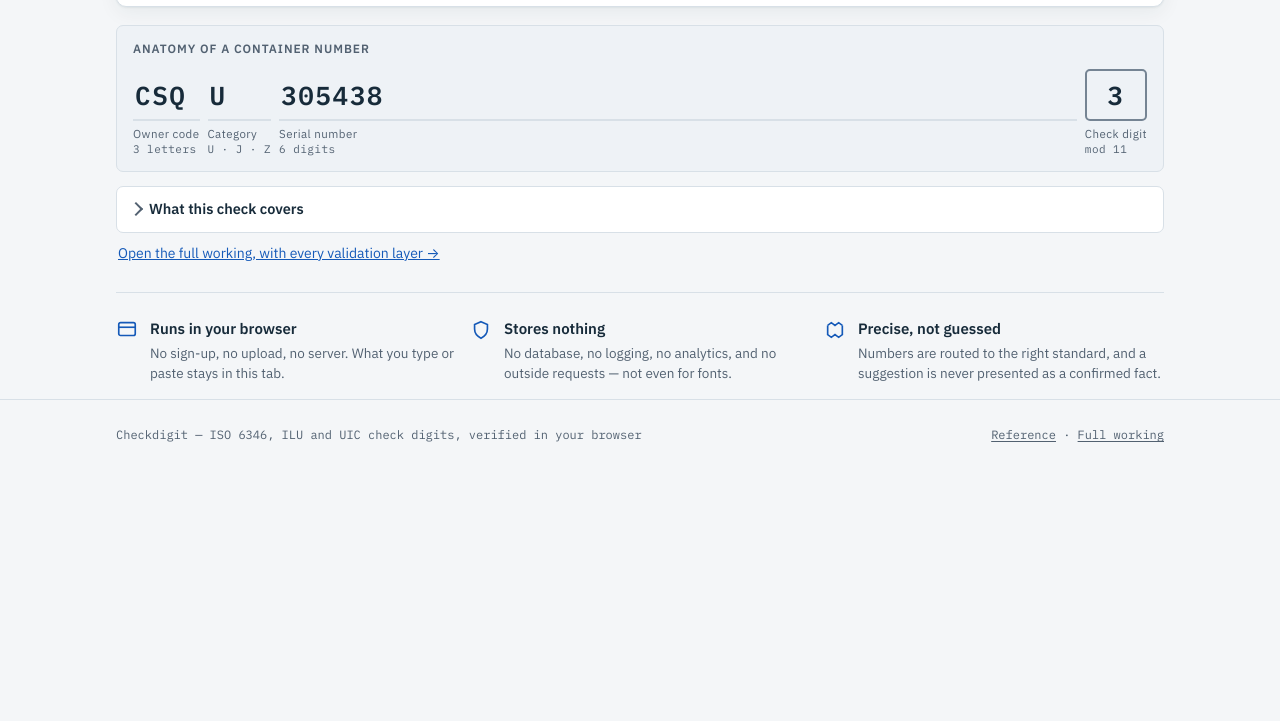
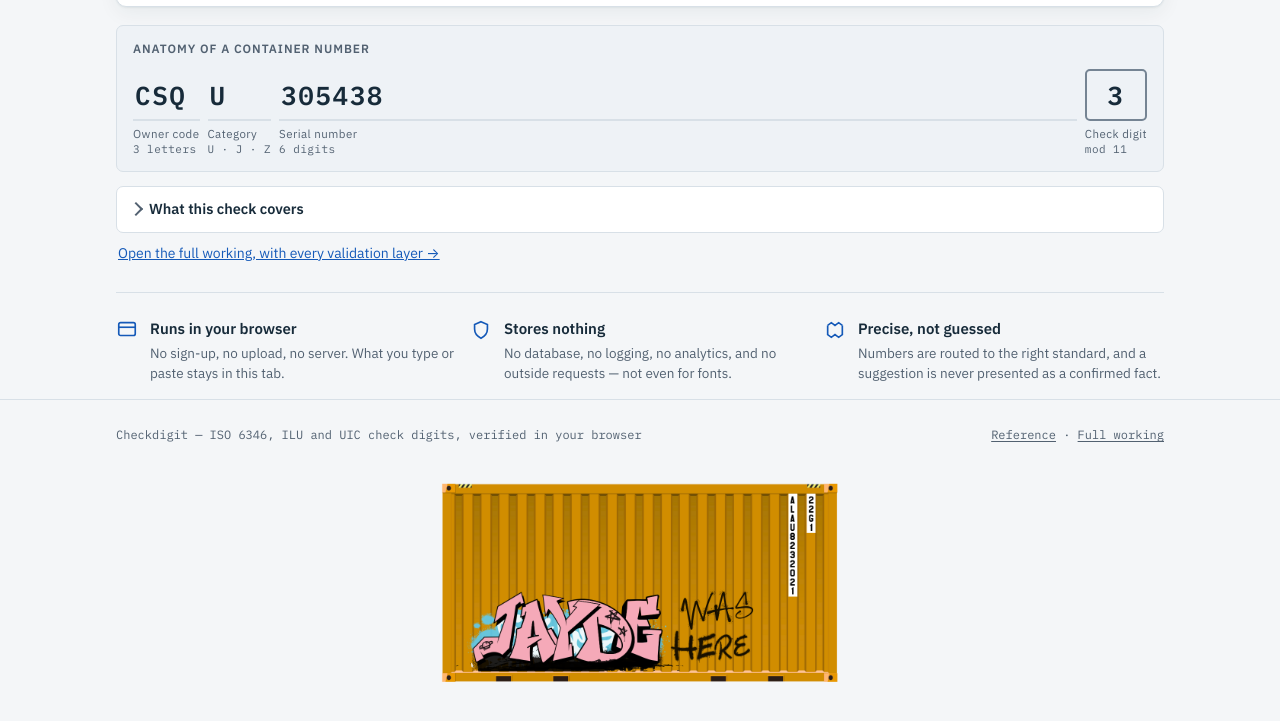
Before and after one commit to jcorky/Checkdigit, a website built with Vite: page src/index.html in a window 1280 px wide. Shown: the part 675-1396 px from the top of the page. Before the commit the page ends 1160 px from the top, so only its background shows below. Built offline with nearby package versions, Linux system fonts and the light colour scheme.

Commit message:
Add a Jayde-was-here footer tag linking to jayde.io

```diff
--- a/src/index.html
+++ b/src/index.html
@@ -136,6 +136,12 @@
     <span class="mono-sm">Checkdigit — ISO 6346, ILU and UIC check digits, verified in your browser</span>
     <span class="mono-sm"><a href="/reference">Reference</a> · <a href="/check">Full working</a></span>
   </div>
+  <div class="wrap sig-wrap">
+    <a class="signature" href="https://jayde.io" aria-label="Jayde was here — visit jayde.io">
+      <img src="/jayde-was-here.png" width="1050" height="600" decoding="async"
+           alt="A shipping container (ALAU 823202-1, 22G1) tagged with the graffiti 'Jayde was here'.">
+    </a>
+  </div>
 </footer>
 
 </body>
--- a/src/styles/site.css
+++ b/src/styles/site.css
@@ -556,6 +556,33 @@ footer a {
 
 footer a:hover {
   color: var(--text);
+}
+
+.sig-wrap {
+  display: flex;
+  justify-content: center;
+  margin-top: 22px;
+}
+
+.signature {
+  display: inline-block;
+  line-height: 0;
+  border-radius: 12px;
+  text-decoration: none;
+  transition: transform 0.15s ease, filter 0.15s ease;
+}
+
+.signature img {
+  display: block;
+  width: 100%;
+  max-width: 400px;
+  height: auto;
+  border-radius: 12px;
+}
+
+.signature:hover {
+  transform: translateY(-2px);
+  filter: drop-shadow(0 6px 14px rgba(23, 43, 58, 0.18));
 }
 
 /* ================= Calculator ================= */
```
Also changed, not shown: public/jayde-was-here.png (added).
